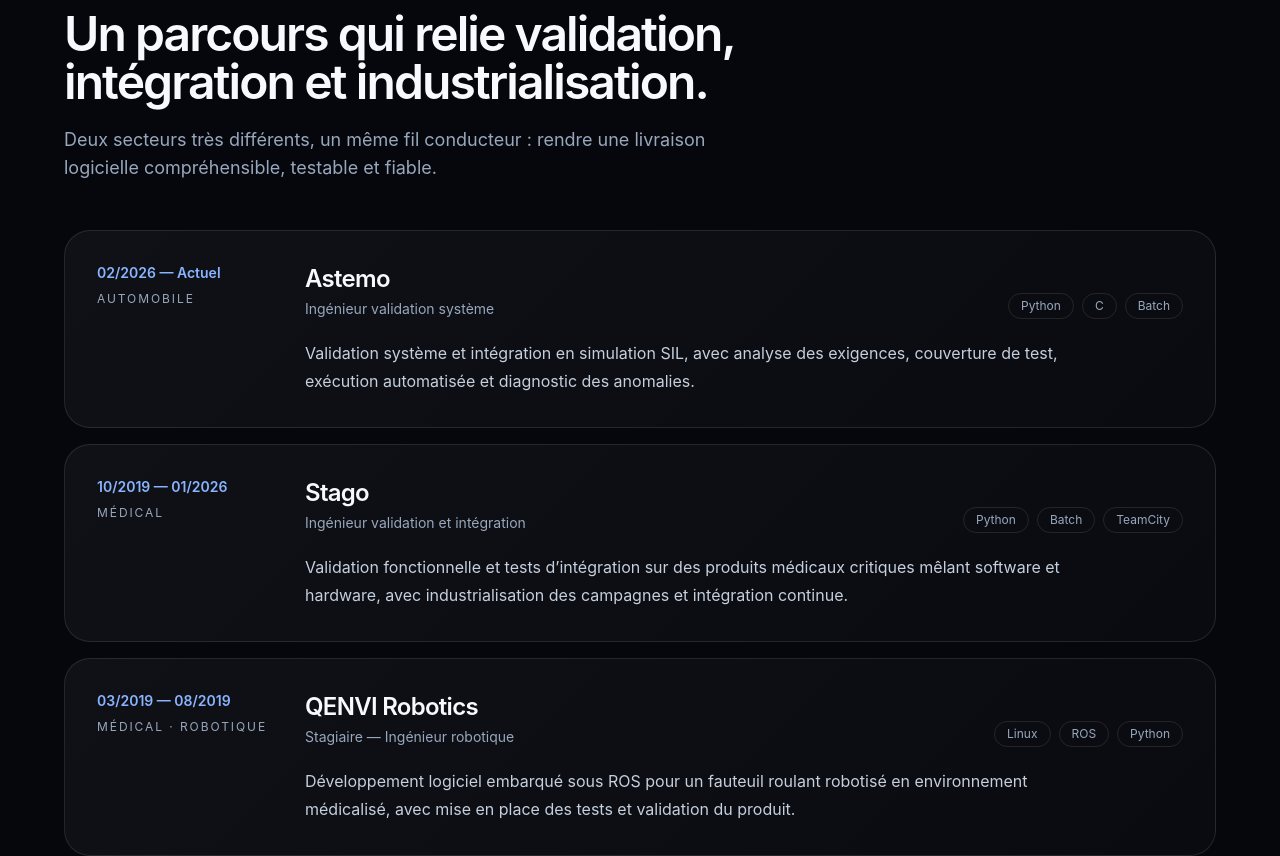
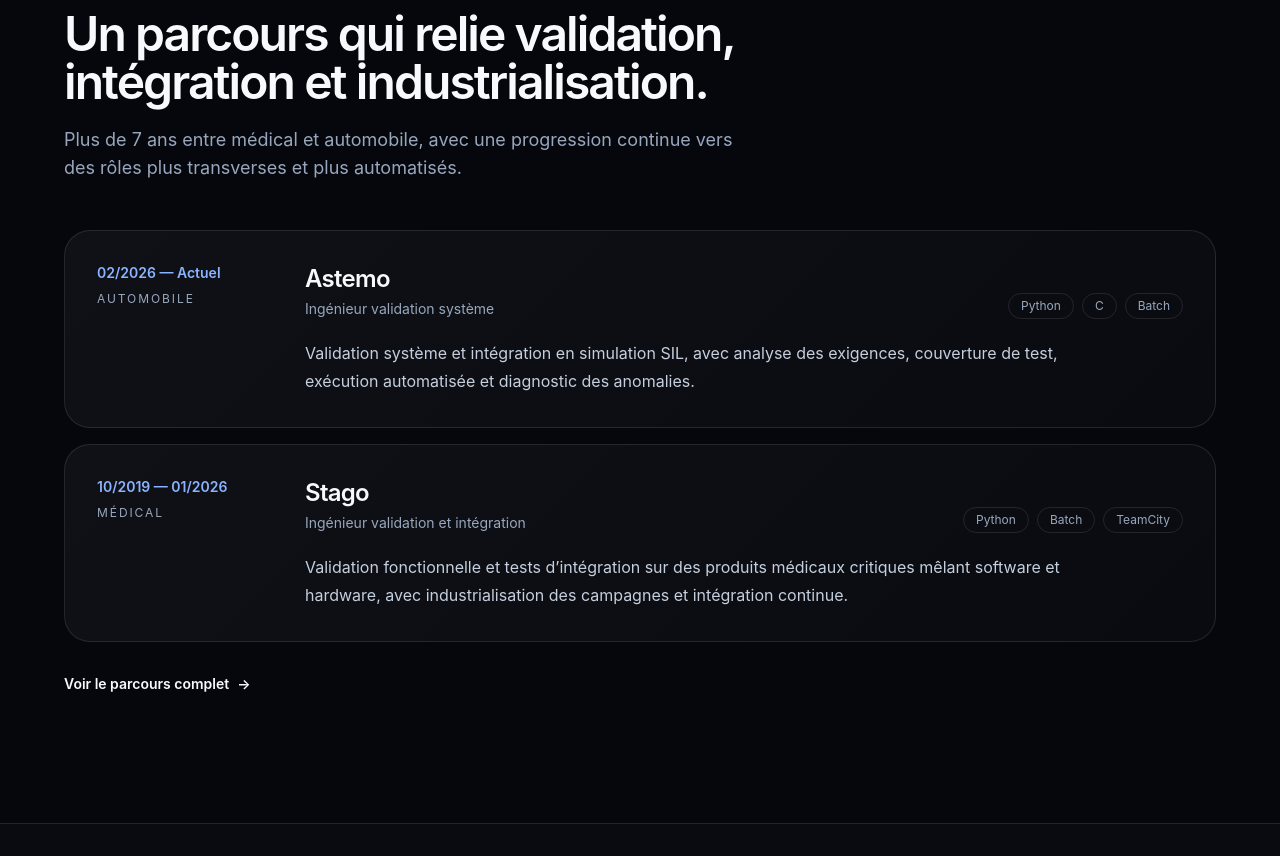
Before and after one commit to Robotham33/Portfolio-Hamza-Ghourabi, a Next.js app: page / in a window 1280 px wide. Shown: the part 1340-2196 px from the top of the page. Built offline with nearby package versions, Linux system fonts and the light colour scheme.

Commit message:
content: keep homepage career scan concise

```diff
--- a/components/sections/experience-preview.tsx
+++ b/components/sections/experience-preview.tsx
@@ -5,16 +5,18 @@ import { SectionHeading } from "@/components/ui/section-heading";
 import { experiences } from "@/content/portfolio";
 
 export function ExperiencePreview() {
+  const featuredExperiences = experiences.slice(0, 2);
+
   return (
     <section id="experience" className="px-5 py-24 sm:px-6 lg:px-8 lg:py-32">
       <div className="mx-auto max-w-6xl">
         <SectionHeading
           eyebrow="Expérience"
           title="Un parcours qui relie validation, intégration et industrialisation."
-          description="Deux secteurs très différents, un même fil conducteur : rendre une livraison logicielle compréhensible, testable et fiable."
+          description="Plus de 7 ans entre médical et automobile, avec une progression continue vers des rôles plus transverses et plus automatisés."
         />
         <div className="mt-12 space-y-4">
-          {experiences.map((item, index) => (
+          {featuredExperiences.map((item, index) => (
             <Reveal key={item.company} delay={index * 0.06}>
               <article className="grid gap-7 rounded-[26px] border border-[var(--border)] bg-[linear-gradient(135deg,rgba(255,255,255,0.045),rgba(255,255,255,0.018))] p-6 transition hover:border-[var(--border-strong)] sm:p-8 lg:grid-cols-[180px_1fr]">
                 <div>
@@ -58,7 +60,7 @@ export function ExperiencePreview() {
           href="/experience"
           className="mt-8 inline-flex items-center gap-2 text-sm font-semibold text-[var(--foreground)] hover:text-[var(--accent)]"
         >
-          Voir le parcours détaillé <span aria-hidden="true">→</span>
+          Voir le parcours complet <span aria-hidden="true">→</span>
         </Link>
       </div>
     </section>
```
